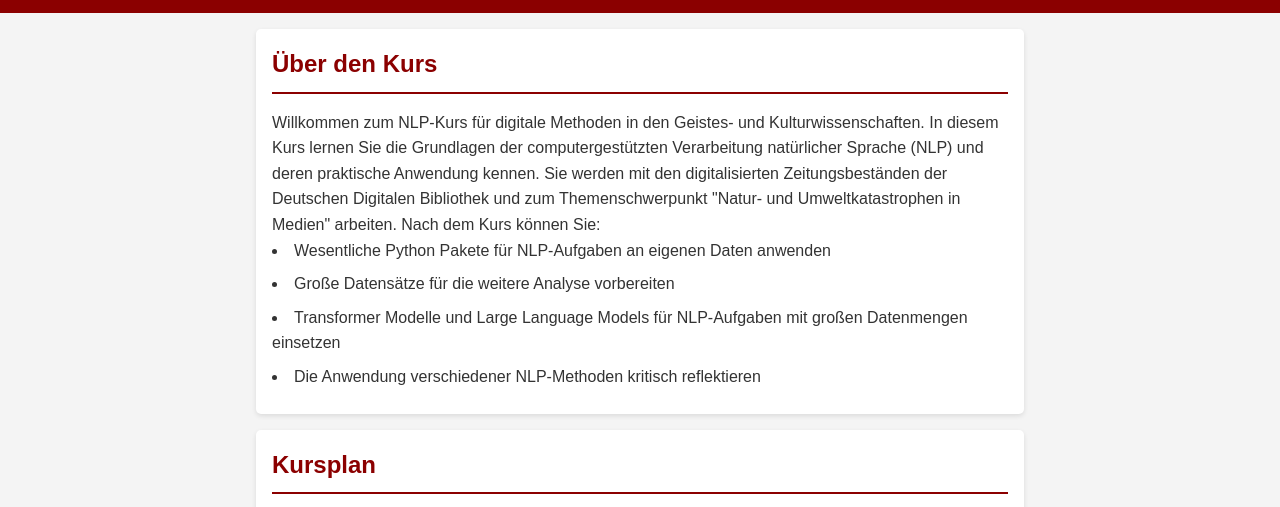
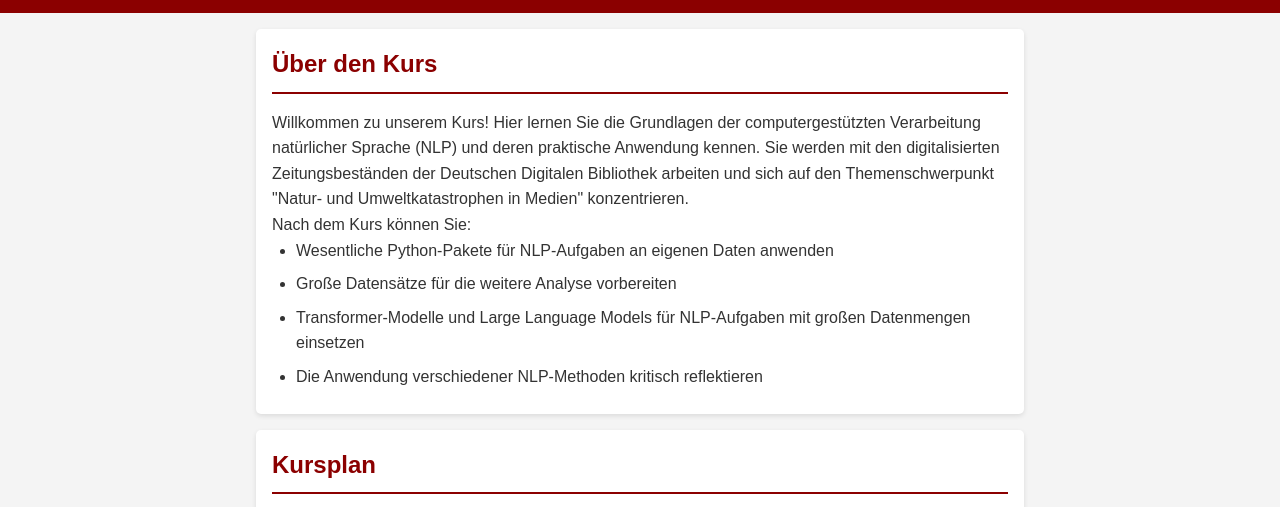
Before and after one commit to soberbichler/NLP-Kurs_DMGK_Digitale-Geisteswissenschaften_2024, a plain HTML site: page index.html in a window 1280 px wide. Shown: the part 214-721 px from the top of the page. Drawn offline with Linux system fonts and the light colour scheme.

Commit message:
Update index.html

```diff
--- a/index.html
+++ b/index.html
@@ -27,13 +27,16 @@
     <main>
         <section id="about">
             <h2>Über den Kurs</h2>
-            <p>Willkommen zum NLP-Kurs für digitale Methoden in den Geistes- und Kulturwissenschaften. In diesem Kurs lernen Sie die Grundlagen der computergestützten Verarbeitung natürlicher Sprache (NLP) und deren praktische Anwendung kennen. Sie werden mit den digitalisierten Zeitungsbeständen der Deutschen Digitalen Bibliothek und zum Themenschwerpunkt "Natur- und Umweltkatastrophen in Medien" arbeiten. Nach dem Kurs können Sie:
+            <p>Willkommen zu unserem Kurs! Hier lernen Sie die Grundlagen der computergestützten Verarbeitung natürlicher Sprache (NLP) und deren praktische Anwendung kennen. Sie werden mit den digitalisierten Zeitungsbeständen der Deutschen Digitalen Bibliothek arbeiten und sich auf den Themenschwerpunkt "Natur- und Umweltkatastrophen in Medien" konzentrieren.</p>
 
-                    <li>Wesentliche Python Pakete für NLP-Aufgaben an eigenen Daten anwenden</li>
+                <p>Nach dem Kurs können Sie:</p>
+
+                <ul>
+                    <li>Wesentliche Python-Pakete für NLP-Aufgaben an eigenen Daten anwenden</li>
                     <li>Große Datensätze für die weitere Analyse vorbereiten</li>
-                    <li>Transformer Modelle und Large Language Models für NLP-Aufgaben mit großen Datenmengen einsetzen</li>
+                    <li>Transformer-Modelle und Large Language Models für NLP-Aufgaben mit großen Datenmengen einsetzen</li>
                     <li>Die Anwendung verschiedener NLP-Methoden kritisch reflektieren</li>
-            </p>
+                </ul>
         </section>
 
         <section id="schedule">
```
